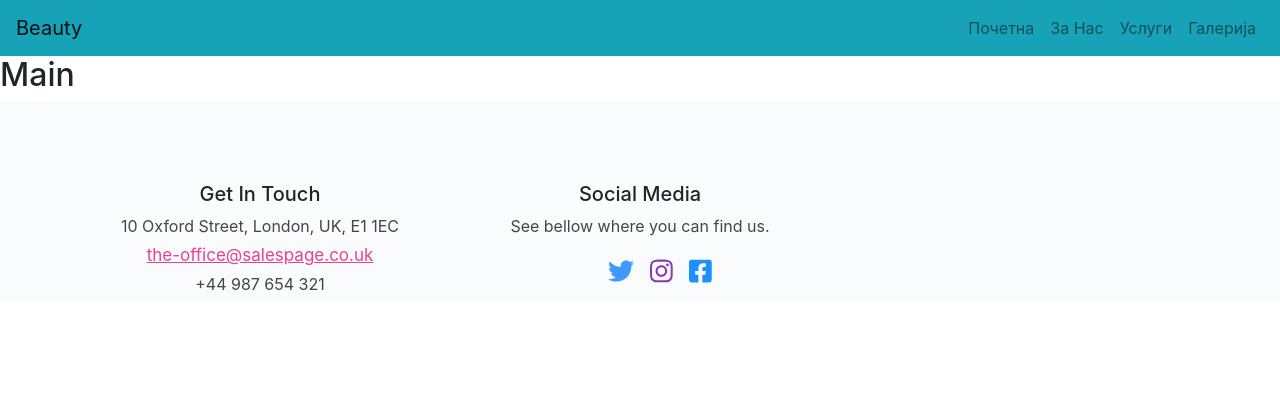
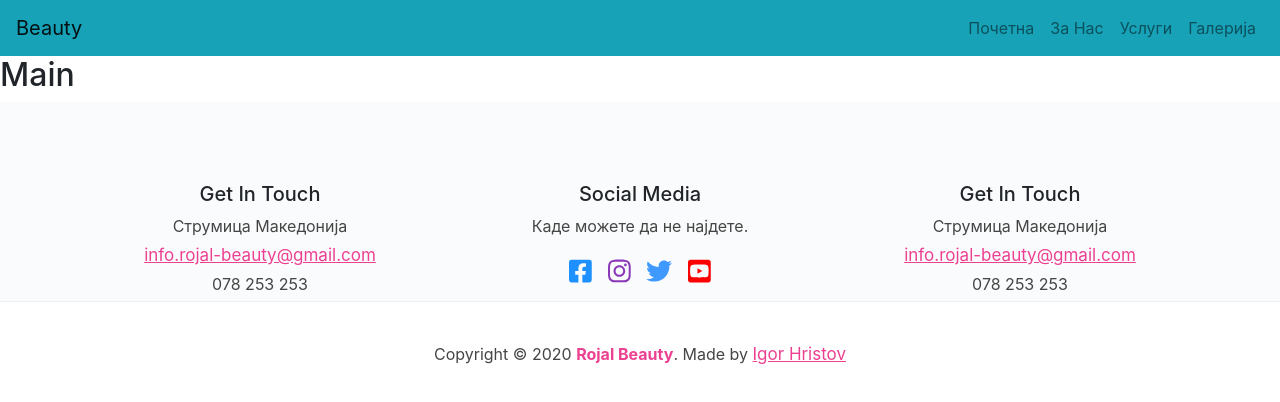
Before and after one commit to igorhristov/beauty-app, a React (Create React App) app: page / in a window 1280 px wide. Shown: the top 402 px of the page. Built offline with nearby package versions, Linux system fonts and the light colour scheme.

Commit message:
footer done

```diff
--- a/src/components/footer/footer.component.jsx
+++ b/src/components/footer/footer.component.jsx
@@ -1,7 +1,7 @@
 import React from 'react';
 import { Container, Row } from 'react-bootstrap';
 import { FontAwesomeIcon } from '@fortawesome/react-fontawesome';
-import { faTwitter, faFacebookSquare, faInstagram } from '@fortawesome/free-brands-svg-icons';
+import { faTwitter, faFacebookSquare, faInstagram, faYoutubeSquare } from '@fortawesome/free-brands-svg-icons';
 
 import './footer.styles.css';
 
@@ -12,24 +12,24 @@ const Footer = () => (
                 <div className='col-md-4 text-center'>
                     <h5>Get In Touch</h5>
 
-                    <p>10 Oxford Street, London, UK, E1 1EC</p>
+                    <p>Струмица Македонија</p>
 
                     <p>
-                        <a href='mailto:contact@youremail.com'>the-office@salespage.co.uk</a>
+                        <a href='mailto:contact@youremail.com'>info.rojal-beauty@gmail.com</a>
                     </p>
 
-                    <p>+44 987 654 321</p>
+                    <p>078 253 253</p>
                 </div>
 
                 <div className='col-md-4 text-center'>
                     <h5>Social Media</h5>
 
-                    <p>See bellow where you can find us.</p>
+                    <p>Каде можете да не најдете.</p>
 
                     <ul className='footer_social'>
                         <li>
                             <a href='#'>
-                                <FontAwesomeIcon className='i fa-twitter' icon={faTwitter} />
+                                <FontAwesomeIcon className='i fa-facebook' icon={faFacebookSquare} />
                             </a>
                         </li>
 
@@ -40,13 +40,42 @@ const Footer = () => (
                         </li>
                         <li>
                             <a href='#'>
-                                <FontAwesomeIcon className='i fa-facebook' icon={faFacebookSquare} />
+                                <FontAwesomeIcon className='i fa-twitter' icon={faTwitter} />
+                            </a>
+                        </li>
+                        <li>
+                            <a href='#'>
+                                <FontAwesomeIcon className='i fa-youtube' icon={faYoutubeSquare} />
                             </a>
                         </li>
                     </ul>
                 </div>
+
+                <div className='col-md-4 text-center'>
+                    <h5>Get In Touch</h5>
+
+                    <p>Струмица Македонија</p>
+
+                    <p>
+                        <a href='mailto:contact@youremail.com'>info.rojal-beauty@gmail.com</a>
+                    </p>
+
+                    <p>078 253 253</p>
+                </div>
             </Row>
         </Container>
+        <div class='container-fluid footer-bottom px-0'>
+            <div class='row no-gutters mx-0'>
+                <div class='col-md-12 text-center'>
+                    <p>
+                        Copyright © 2020 <span class='template-name'>Rojal Beauty</span>. Made by{' '}
+                        <a href='https://google.com' target='_blank'>
+                            Igor Hristov
+                        </a>
+                    </p>
+                </div>
+            </div>
+        </div>
     </footer>
 );
 
--- a/src/components/footer/footer.styles.css
+++ b/src/components/footer/footer.styles.css
@@ -63,22 +63,24 @@ ul.footer_social {
     max-width: 1140px;
     display: block;
     margin: 0 auto;
+    padding: 0;
     padding-top: 15px;
     text-align: center;
+
 }
 
 ul.footer_social li {
     display: inline-block;
     margin: 0;
-    line-height: 100% !important;
+    line-height: 100% ;
 }
 
 ul.footer_social li a .i {
     display: inline-block;
     margin: 0 8px;
     padding: 0;
-    font-size: 26px !important;
-    line-height: 26px !important;
+    font-size: 26px ;
+    line-height: 26px ;
     color: #1e90ff;
     transition: all 0.5s ease-in-out;
     -moz-transition: all 0.25s ease-in-out;
@@ -95,6 +97,10 @@ ul.footer_social a .fa-facebook {
 
 ul.footer_social li a .fa-instagram {
     color: #8a3ab9;
+}
+
+ul.footer_social li a .fa-youtube {
+    color: #FF0000;
 }
 
 ul.footer_social li a .i:hover {
@@ -115,7 +121,7 @@ p.contact-info a:hover {
     text-decoration: underline;
 }
 
-p.contact-info i {
+p.contact-info .i {
     font-size: 18px;
     padding-right: 5px;
     vertical-align: middle;
```
